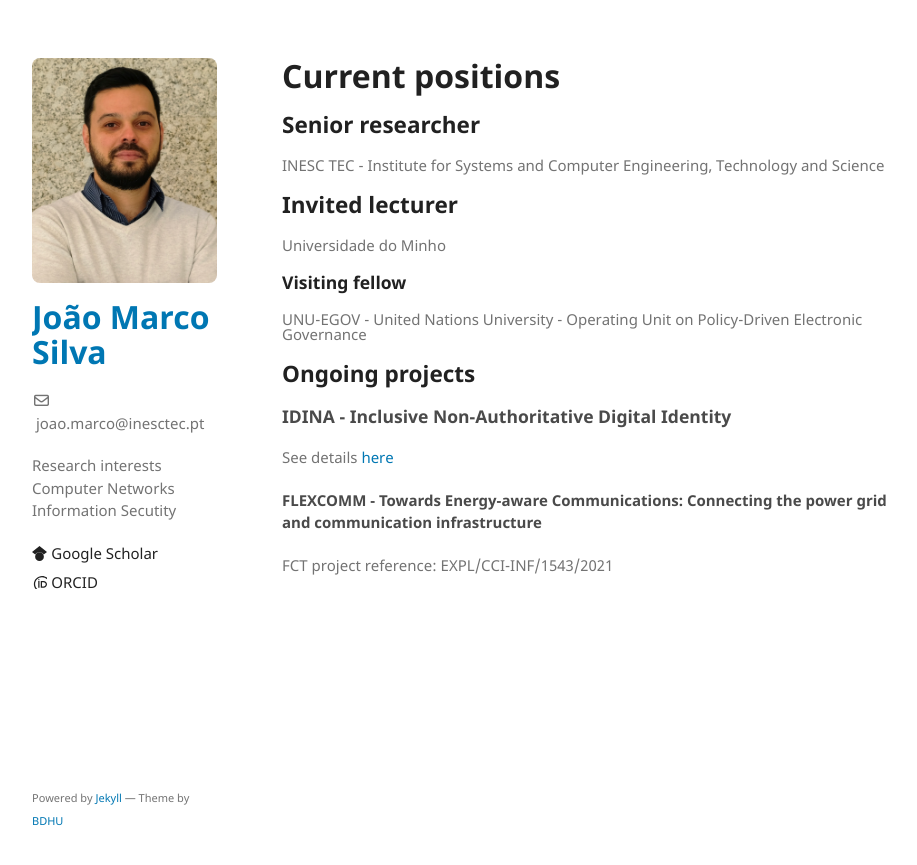
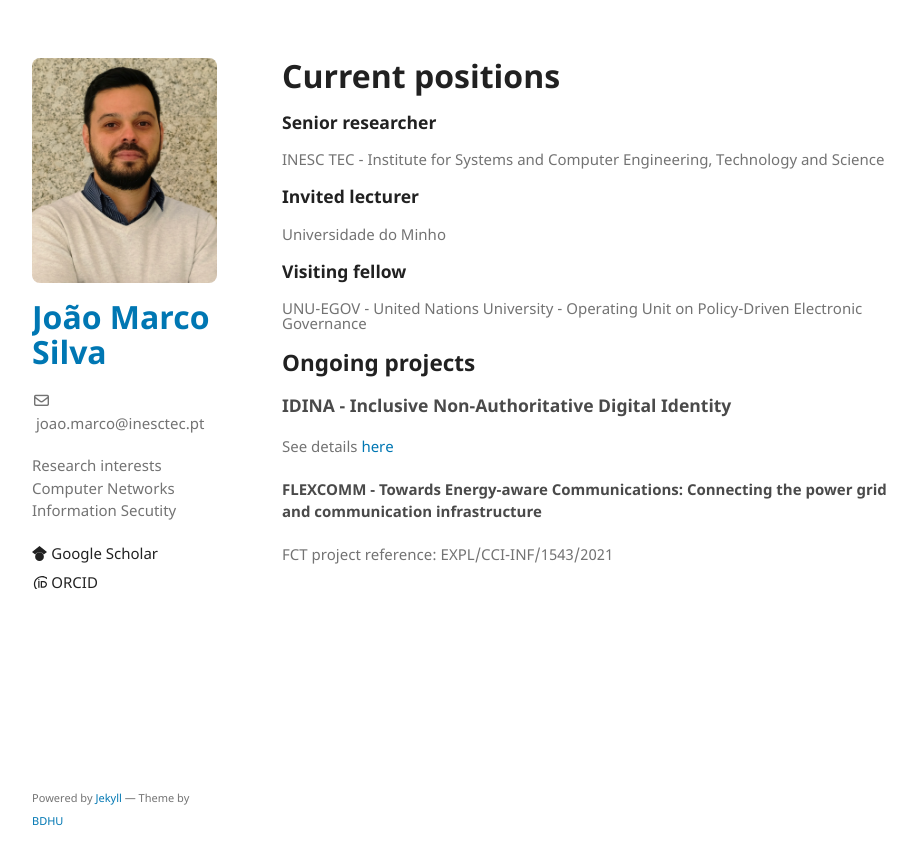
Before and after one commit to jotamarco/jotamarco.github.io, a Jekyll site: the page built from index.md, in a window 1280 px wide. Shown: the top 865 px of the page, without its empty margins (178-1095 px from the left). Built offline with Jekyll 4.4.1, drawn with Linux system fonts in a browser that asks for light colours.

Commit message:
Layout comparativo

```diff
--- a/index.md
+++ b/index.md
@@ -2,12 +2,12 @@
 layout: default
 ---
 
-# **Current positions**
+# Current positions
 
-## **Senior researcher**
+### **Senior researcher**
 <p style="line-height: 1.0;">INESC TEC - Institute for Systems and Computer Engineering, Technology and Science</p>
 
-## **Invited lecturer**
+### **Invited lecturer**
 <p style="line-height: 1.0;">Universidade do Minho</p>
 
 ### **Visiting fellow**
```
